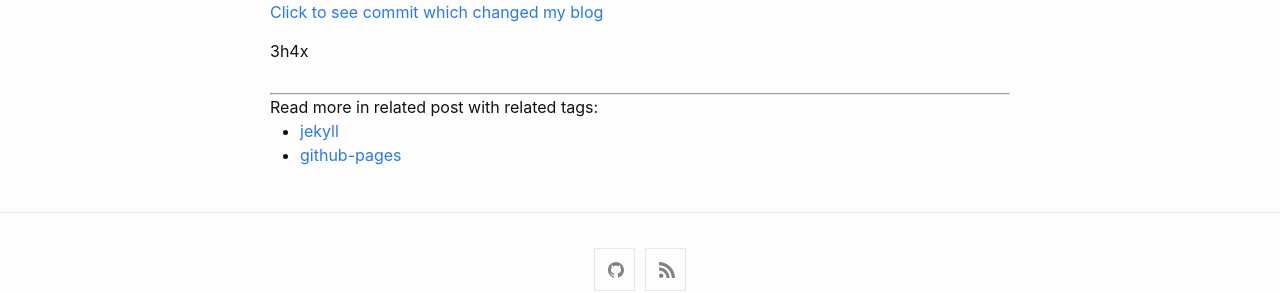
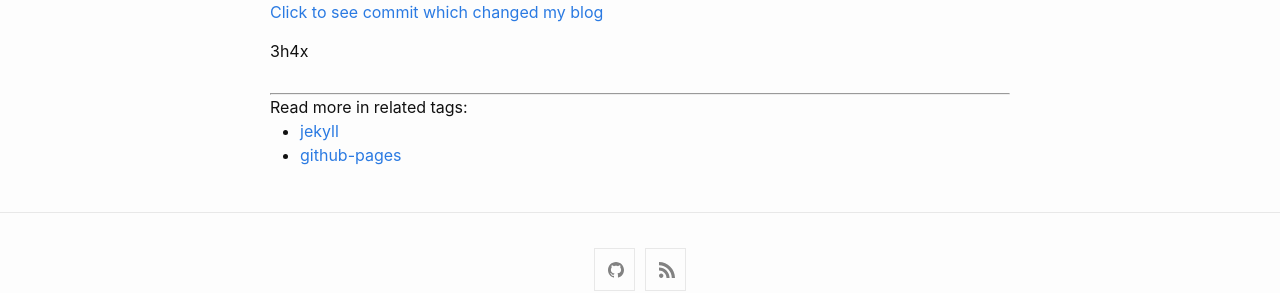
Before and after one commit to 3h4x/3h4x.github.io, a Jekyll site: the page built from _posts/2020-02-08-update-jekyll.md, in a window 1280 px wide. Shown: the part 1453-1746 px from the top of the page. Built offline with Jekyll 4.4.1, drawn with Linux system fonts in a browser that asks for light colours.

Commit message:
Fix english

```diff
--- a/_layouts/post.html
+++ b/_layouts/post.html
@@ -32,7 +32,7 @@ layout: default
 
   <hr>
 
-  Read more in related post with related tags:
+  Read more in related tags:
   <ul>
   {% for tag in page.tags %}
       <li><a href="/tags/#{{ tag }}">{{ tag }}</a></li>
```
